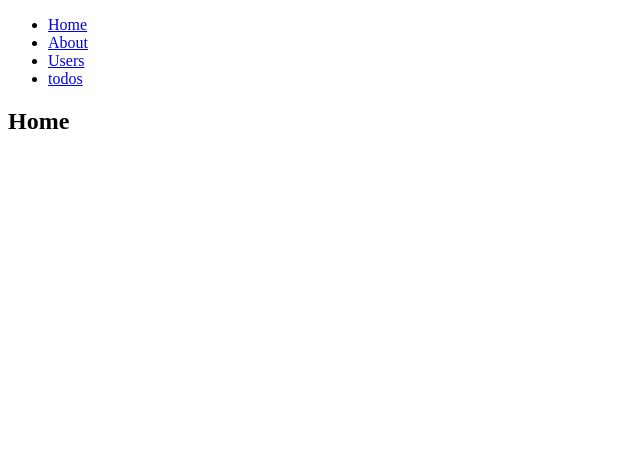
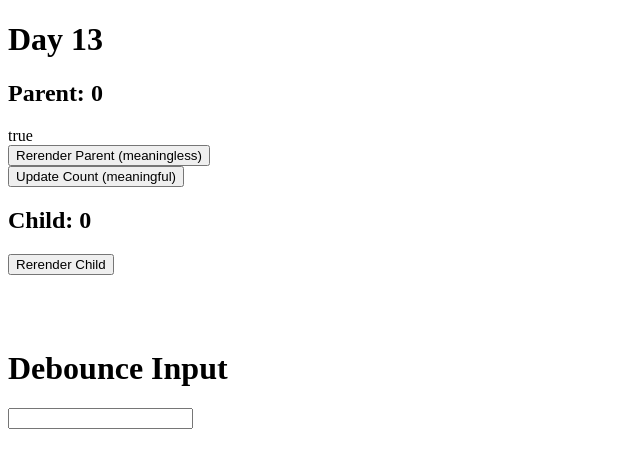
Before and after one commit to ZipengChen1832/react_03_04_2024, a React (Create React App) app in the folder advanced_training/03-04-react-app/: page / in a window 1280 px wide. Shown: the top 468 px of the page, without its empty margins (0-640 px from the left). Built offline with nearby package versions, Linux system fonts and the light colour scheme.

Commit message:
day 13 performance

```diff
--- a/advanced_training/03-04-react-app/src/App.jsx
+++ b/advanced_training/03-04-react-app/src/App.jsx
@@ -13,6 +13,7 @@ import Day8 from "./day8_redux";
 import Day9 from "./day9_redux2";
 import Day11 from "./day11_redux3";
 import Day12 from "./day12_react_router";
+import Day13 from "./day13_performance";
 
 //jsx syntax
 //javascript xml
@@ -36,7 +37,8 @@ function App() {
       {/* <Day8 /> */}
       {/* <Day9 /> */}
       {/* <Day11 /> */}
-      <Day12 />
+      {/* <Day12 /> */}
+      <Day13 />
     </div>
   );
 }
--- /dev/null
+++ b/advanced_training/03-04-react-app/src/day13_performance/Child.jsx
@@ -0,0 +1,46 @@
+import React, { useState } from "react";
+
+// React.memo is a higher order component that memoizes the component,
+// prevents unnecessary re-renders when the state and props didn't change
+// The second argument is a custom comparison function that takes the previous props and the current props
+
+function ChildFn({ count }) {
+  const [bool, toggle] = useState(true);
+  const forceUpdate = () => {
+    toggle((prev) => !prev);
+  };
+  console.log("Child re-rendered");
+  return (
+    <div>
+      <h2>Child: {count}</h2>
+      <button onClick={forceUpdate}>Rerender Child</button>
+    </div>
+  );
+}
+
+// PurComponent prevents class component from re-rendering when the props and state didn't change
+// PureComponent has a built-in shouldComponentUpdate method
+// It does a shallow comparison of the props and state
+
+class ChildClass extends React.PureComponent {
+  state = {
+    bool: true,
+  };
+
+  forceUpdate = () => {
+    this.setState((prev) => ({ bool: !prev.bool }));
+  };
+  render() {
+    console.log("Child re-rendered");
+    return (
+      <div>
+        <h2>Child: {this.props.count}</h2>
+        <button onClick={this.forceUpdate}>Rerender Child</button>
+      </div>
+    );
+  }
+}
+
+export default React.memo(ChildFn);
+// export default React.memo(ChildClass);
+// export default ChildClass;
--- /dev/null
+++ b/advanced_training/03-04-react-app/src/day13_performance/DebounceInput.jsx
@@ -0,0 +1,40 @@
+import React, { useCallback, useState } from "react";
+
+//Higher order component is a function that takes a component and returns a new component
+//Higher order function is a function that takes a function and returns a new function
+
+const debounce = (cb, delay = 1000) => {
+  let id;
+  return (...args) => {
+    clearTimeout(id);
+    id = setTimeout(() => {
+      cb(...args);
+    }, delay);
+  };
+};
+
+export default function DebounceInput() {
+  const [query, setQuery] = useState("");
+
+  const getSuggestions = useCallback(
+    debounce((query) => {
+      // fetch("example.com") $10 with each search
+      console.log("$10 wasted");
+    }),
+    []
+  );
+
+  return (
+    <div>
+      <h1>Debounce Input</h1>
+      <input
+        type="text"
+        value={query}
+        onChange={(e) => {
+          setQuery(e.target.value);
+          getSuggestions(e.target.value);
+        }}
+      />
+    </div>
+  );
+}
--- /dev/null
+++ b/advanced_training/03-04-react-app/src/day13_performance/Parent.jsx
@@ -0,0 +1,61 @@
+import { useCallback, useMemo, useState } from "react";
+import Child from "./Child";
+
+// useMemo is a hook that memoizes the result of a expensive calculation
+// use case 1: as above
+// use case 2: prevent re-creating the object every time the component re-renders
+
+function Parent() {
+  const [bool, toggle] = useState(true);
+  const [count, setCount] = useState(0);
+
+  console.log("Parent re-rendered");
+
+  const forceUpdate = () => {
+    toggle((prev) => !prev);
+  };
+
+  const updateCount = useCallback(() => {
+    setCount((prev) => prev + 1);
+  }, []);
+
+  const expensiveCalculation = (num) => {
+    let result = 0;
+    console.log("you just wasted 10 seconds of your life");
+    //some operations that take 10 seconds using num
+
+    return num;
+  };
+
+  const result = useMemo(() => {
+    return expensiveCalculation(count);
+  }, [count]);
+
+  //every time Parent rerenders, a new setting object is created (different reference)
+  //   const setting = {
+  //     a: "a",
+  //     b: "b",
+  //   };
+
+  const setting = useMemo(() => {
+    return {
+      a: "a",
+      b: "b",
+    };
+  }, []);
+
+  return (
+    <div>
+      <h2>Parent: {count}</h2>
+      <div>{bool ? "true" : "false"}</div>
+      <div>
+        <button onClick={forceUpdate}>Rerender Parent (meaningless)</button>
+        <br />
+        <button onClick={updateCount}>Update Count (meaningful)</button>
+      </div>
+      <Child count={count} setting={setting} updateCount={updateCount} />
+    </div>
+  );
+}
+
+export default Parent;
--- /dev/null
+++ b/advanced_training/03-04-react-app/src/day13_performance/index.jsx
@@ -0,0 +1,20 @@
+import React from "react";
+import Parent from "./Parent";
+import DebounceInput from "./DebounceInput";
+
+export default function Day13() {
+  return (
+    <>
+      <h1>Day 13</h1>
+      <Parent />
+      <br />
+      <br />
+      <br />
+      <DebounceInput />
+    </>
+  );
+}
+
+// 1. when state changes, the component re-renders
+// 2. when parent component re-renders, all children re-render
+// 3. when context changes, context consumers re-render
--- a/advanced_training/03-04-react-app/src/day9_redux2/index.jsx
+++ b/advanced_training/03-04-react-app/src/day9_redux2/index.jsx
@@ -1,4 +1,4 @@
-import React, { useEffect } from "react";
+import React, { useEffect, useMemo } from "react";
 import { useDispatch, useSelector } from "react-redux";
 
 import NewTaskForm from "./components/NewTaskForm";
@@ -23,7 +23,8 @@ export default function Day9() {
     (state) => state.filter
   );
 
-  const filteredTasks = tasks.filter((task) => {
+  const filteredTasks = useMemo(() => {
+    return tasks.filter((task) => {
       const filterByColor =
         filterColorsHex.length === 0 || filterColorsHex.includes(task.color);
       let filterByStatus;
@@ -45,6 +46,7 @@ export default function Day9() {
 
       return filterByColor && filterByStatus;
     });
+  }, [tasks, filterColorsHex, status]);
 
   return (
     <div>
```
Also changed, not shown: advanced_training/03-04-react-app/src/day13_performance/PerformanceOptimization.txt (added), advanced_training/03-04-react-app/src/index.js (line endings or trailing spaces), 2 other files (tests, documents, lock files or other folders). Lines whose indentation alone changed are shown as unchanged.
